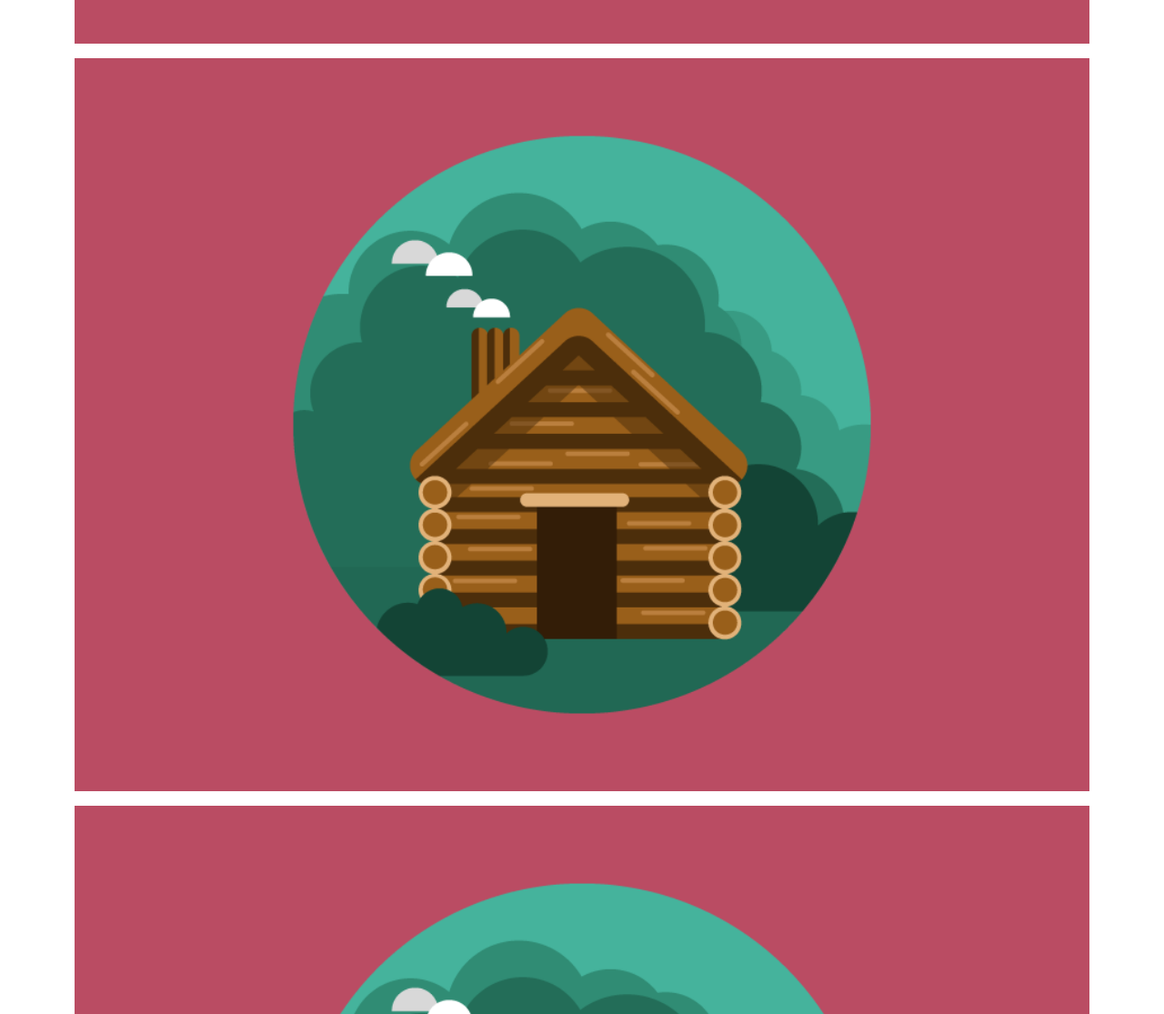
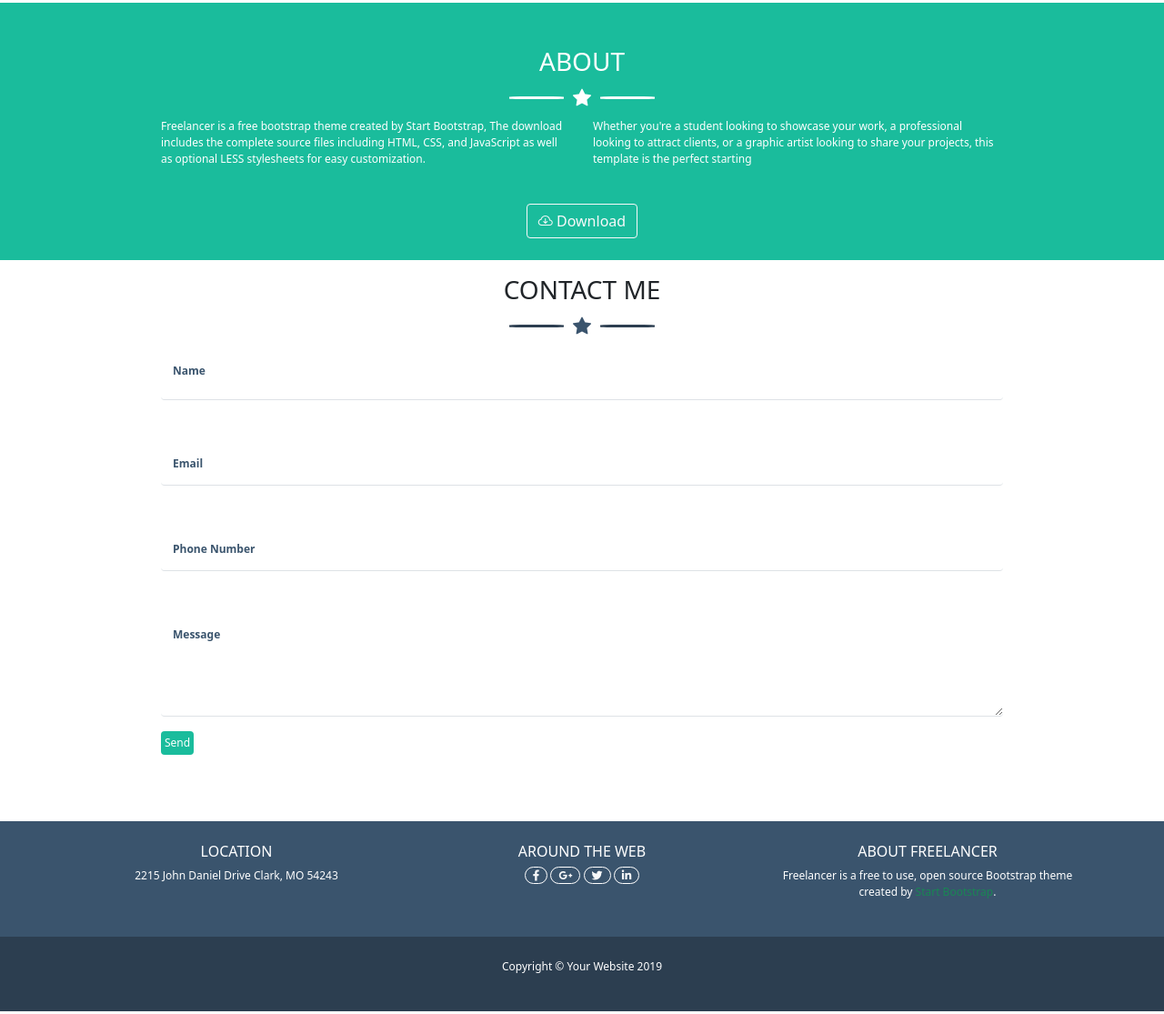
Before and after one commit to flashbLack98/html-css-bootstrap-freelancer, a plain HTML site: page index.html in a window 1280 px wide. Shown: the part 1210-2325 px from the top of the page at 91% size. Drawn offline with nearby package versions, Linux system fonts and the light colour scheme.

Commit message:
mobile and tablet complete

```diff
--- a/css/style.css
+++ b/css/style.css
@@ -0,0 +1,53 @@
+body{
+    font-size: 12px;
+}
+
+:root{
+    --bs-dark-rgb: 44,62,80;
+    --bs-success-rgb: 26,188,156;
+    --bs-primary-rgb: 58,84,109;
+}
+
+.my_star_lines::before,.my_star_lines-dark::before{
+    content: "";
+    background-color: white;
+    height: 3px;
+    width: 60px;
+    display: inline-block;
+    margin:0 10px ;
+    border-radius: 20%;
+}
+
+.my_star_lines::after,.my_star_lines-dark::after{
+    content: "";
+    background-color: white;
+    height: 3px;
+    width: 60px;
+    display: inline-block;
+    margin:0 10px ;
+    border-radius: 20%;
+}
+
+.my_star_lines-dark::before{
+    background-color:rgb(44,62,80) ;
+}
+
+
+.my_star_lines-dark::after{
+    background-color:rgb(44,62,80) ;
+}
+
+.rounded-4{
+    border-radius: 5%;
+}
+
+
+@media screen and (min-width:768px) {
+    .w-md-25{
+        width: 25% !important;
+    }
+
+    .fs-md-5{
+        font-size: 1.25rem!important;
+    }
+}
--- a/index.html
+++ b/index.html
@@ -8,104 +8,156 @@
 
     <link href="https://cdn.jsdelivr.net/npm/bootstrap@5.1.1/dist/css/bootstrap.min.css" rel="stylesheet" integrity="sha384-F3w7mX95PdgyTmZZMECAngseQB83DfGTowi0iMjiWaeVhAn4FJkqJByhZMI3AhiU" crossorigin="anonymous">
     <link rel="stylesheet" href="https://cdn.jsdelivr.net/npm/bootstrap-icons@1.5.0/font/bootstrap-icons.css" >
+    <link rel="stylesheet" href="https://cdnjs.cloudflare.com/ajax/libs/font-awesome/5.15.3/css/all.min.css" >
     <link rel="stylesheet" href="css/style.css">
 </head>
 
 <body>
     <header>
-        <nav class="container bg-dark d-flex py-3 align-items-center">
-            <h4 class="text-white">START BOOTSTRAP</h4>
-            <button class="ms-auto fs-5 btn btn-outline-light"><i class="bi bi-list"></i></button>
+        <nav class="container-fluid bg-dark d-flex py-3 align-items-center">
+            <h6 class="text-white fw-bold m-0 ">START BOOTSTRAP</h6>
+            <button class="fs-6 py-0 ms-auto btn btn-outline-light d-md-none"><i class="bi bi-list"></i></button>
+            <ul class=" ms-auto list-inline mb-0 d-none d-md-block">
+                <li class="list-inline-item"><a class="text-decoration-none text-white fw-bold" href="#PORTFOLIO">PORTFOLIO</a></li>
+                <li class="list-inline-item"><a class="text-decoration-none text-white fw-bold" href="#ABOUT">ABOUT</a></li>
+                <li class="list-inline-item"><a class="text-decoration-none text-white fw-bold" href="#CONTACT">CONTACT</a></li>
+            </ul>
         </nav>
 
         <!-- HERO -->
-        <div class="container bg-success ">
-            <div class="row col-12 align-items-center flex-column">
-                <img class="w-25" src="img/avatar.svg" alt="user">
-                <h1 class="text-white text-center">START BOOTSTRAP</h1>
+        <div class="container-fluid bg-success ">
+            <div class="container">
+                <div class="row justify-content-center">
+                    <img class="w-50 w-md-25" src="img/avatar.svg" alt="user">
+                    <h1 class="text-white text-center mt-2">START BOOTSTRAP</h1>
+                    <div class="my_star_lines my-2 d-flex justify-content-center align-items-center">
+                        <i class="bi bi-star-fill fs-1 fs-md-5 text-white"></i>
+                    </div>
+                    <p class="col-8 text-white text-center">GRAPHIC ARTIST - WEB DESIGNER - ILLUSTRATOR</p>
+                </div>
             </div>
         </div>
     </header>
 
     <main>
-        <div class="container col-12">
+        <br>
+        <!-- PORTFOLIO -->
+        <div id="PORTFOLIO" class="container">
             <div class="row">
-                <h3 class="text-center">PORTFOLIO</h3>
-            </div>
-
-            <!-- PORTFOLIO -->
-            <div class="row">
-                <img class="my-2" src="img/cabin.png" alt="">
-                <img class="my-2" src="img/cabin.png" alt="">
-                <img class="my-2" src="img/cabin.png" alt="">
-                <img class="my-2" src="img/cabin.png" alt="">
-                <img class="my-2" src="img/cabin.png" alt="">
-                <img class="mt-2 mb-4" src="img/cabin.png" alt="">
-            </div>
-
-            <!-- ABOUT -->
-            <div class="container col-12 bg-success">
-                <div class="row justify-content-center">
-                    <h3 class="text-white text-center">ABOUT</h3>
-
-                    <p class="col-8 text-white">Lorem ipsum dolor sit, amet consectetur adipisicing elit. Dolores nostrum veritatis, labore delectus, quisquam quos id amet aspernatur, nulla iusto debitis atque quasi praesentium sapiente sint ducimus enim eveniet maiores?</p>
-
+                <h3 class="text-center mt-5 fs-2">PORTFOLIO</h3>
+                <div class="my_star_lines-dark mt-2 mb-1 d-flex justify-content-center align-items-center">
+                    <i class="bi bi-star-fill fs-1 fs-md-5 text-primary"></i>
                 </div>
             </div>
 
+            <div class="row row-cols-md-2 row-cols-lg-3">
+                <img class="my-2 rounded-4" src="img/cabin.png" alt="">
+                <img class="my-2 rounded-4" src="img/cake.png" alt="">
+                <img class="my-2 rounded-4" src="img/circus.png" alt="">
+                <img class="my-2 rounded-4" src="img/game.png" alt="">
+                <img class="my-2 mb-md-5 rounded-4" src="img/safe.png" alt="">
+                <img class="mt-2 mb-4 mb-md-5 rounded-4" src="img/submarine.png" alt="">
+            </div>
+        </div>
 
-            <!-- CONTACT ME -->
-            <div class="container col-12">
-
-                <div class="row">
-                    <h3 class="text-center">CONTACT ME</h3>
-
+            <!-- ABOUT -->
+        <div id="ABOUT" class="container-fluid bg-success ">
+            <div class="container">
+                <h3 class="text-white text-center pt-5">ABOUT</h3>
+                <div class="my_star_lines my-2 d-flex justify-content-center align-items-center">
+                    <i class="bi bi-star-fill fs-1 fs-md-5 text-white"></i>
                 </div>
 
-                <div class="row justify-content-center">
-                    <form class="col-8">
-                        <label for="Name">Name</label><br>
-                        <input type="text" id="Name" name="Name"><br>
-                        <label for="Email">Email Address</label><br>
-                        <input type="email" id="Email" name="Email"><br>
-                        <label for="Phone Number">Phone Number</label><br>
-                        <input type="text" id="Phone Number" name="Phone Number"><br>
-                        <label for="Message">Message</label><br>
-                        <input type="text" id="Message" name="Message"><br>
-                    </form>
 
+                <div class="row row-cols-1 row-cols-md-1  justify-content-center">
+
+                    <p class="col-8 col-md-5 text-white">Freelancer is a free bootstrap theme created by Start Bootstrap, The download includes the complete source files including HTML, CSS, and JavaScript as well as optional LESS stylesheets for easy customization.</p>
+
+                    <p class="col-8 col-md-5 text-white">Whether you're a student looking to showcase your work, a professional looking to attract clients, or a graphic artist looking to share your projects, this template is the perfect starting</p>
                 </div>
 
             </div>
 
-
-
+            <div class="text-center">
+                <button class="btn btn-outline-light my-4 "><i class="bi bi-cloud-arrow-down"></i> Download</button>
+            </div>
         </div>
 
 
+        <!-- CONTACT ME -->
+        <div id="CONTACT" class="container-fluid">
+            <div class="container">
+                <h3 class="mt-3 text-center ">CONTACT ME</h3>
+                <div class="my_star_lines-dark my-2 d-flex justify-content-center align-items-center">
+                    <i class="bi bi-star-fill fs-1 fs-md-5 text-primary"></i>
+                </div>
+
+
+                <div class="row row-cols-1 justify-content-center">
+
+
+                    <form class="col-8 col-md-10 mb-4">
+                        <div class="form-floating">
+                            <input class="form-control w-100 border-0 border-bottom" placeholder="Name" type="text" id="Name" name="Name"><br>
+                            <label class="form-label text-primary fw-bold" for="Name">Name</label><br>
+                        </div>
+
+                        <div class="form-floating">
+                            <input class="form-control w-100 border-0 border-bottom" placeholder="Email" type="email" id="Email" name="Email"><br>
+                            <label class="form-label text-primary fw-bold mt-2 " for="Email">Email</label><br>
+                        </div>
+
+                        <div class="form-floating">
+                            <input class="form-control w-100 border-0 border-bottom" placeholder="Phone Number" type="text" id="Phone Number" name="Phone Number"><br>
+                            <label class="form-label text-primary fw-bold mt-2 " for="Phone Number">Phone Number</label><br>
+                        </div>
+
+                        <div class="form-floating h-25">
+                            <textarea class="form-control w-100 h-100 border-0 border-bottom mb-5" placeholder="Message" type="text" id="Message" name="Message"></textarea><br>
+                            <label class="form-label text-primary fw-bold mt-2 " for="Message">Message</label><br>
+                        </div>
+
+                        <button class=" my-3 p-1 border-0 bg-success rounded text-white">Send</button>
+                    </form>
+                </div>
+            </div>
+        </div>
     </main>
 
     <footer>
-        <div class="container col-12 bg-primary">
-            <div class="row justify-content-center">
-                <h5 class="text-white">LOCATION</h5>
-                <p>Lorem ipsum, dolor sit </p>
-            </div>
+        <div class="container-fluid bg-primary">
+            <div class="container">
+                <div class="row text-center py-md-3">
 
-            <div class="row justify-content-center">
-                <h5 class="text-white">LOCATION</h5>
-                <p>Lorem ipsum, dolor sit </p>
-            </div>
+                    <div class="col-md-4 my-2">
+                        <h6 class="text-white ">LOCATION</h6>
+                        <p class=" text-white">2215 John Daniel Drive Clark, MO 54243 </p>
+                    </div>
 
-            <div class="row justify-content-center">
-                <h5 class="text-white">LOCATION</h5>
-                <p>Lorem ipsum, dolor sit </p>
+                    <div class="col-md-4 my-2">
+                        <h6 class="text-white ">AROUND THE WEB</h6>
+                        <ul class="p-0 text-white" >
+                            <li class="list-unstyled d-inline-block"><div><a class="link-light px-2  border border-1 border-white rounded-pill" href="#"><i class="fab fa-facebook-f"></i></a></div></li>
+                            <li class="list-unstyled d-inline-block"><a class="link-light px-2  border border-1 border-white rounded-pill" href="#"><i class="fab fa-google-plus-g"></i></a></li>
+                            <li class="list-unstyled d-inline-block"><a class="link-light px-2  border border-1 border-white rounded-pill" href="#"><i class="fab fa-twitter"></i></a></li>
+                            <li class="list-unstyled d-inline-block"><a class="link-light px-2  border border-1 border-white rounded-pill" href="#"><i class="fab fa-linkedin-in"></i></a></li>
+                        </ul>
+
+                    </div>
+
+                    <div class="col-md-4 my-2 ">
+                        <h6 class="text-white ">ABOUT FREELANCER</h6>
+                        <p class=" text-white">Freelancer is a free to use, open source Bootstrap theme created by <span><a class="link-success text-decoration-none" href="#">Start Bootstrap</a></span>.</p>
+                    </div>
+                </div>
             </div>
 
         </div>
 
-        <div class="container bg-dark">
-            <p class="text-white">lorem ipsum</p>
+        <div class="container-fluid bg-dark">
+            <div class="row justify-content-center">
+                <p class="text-white text-center py-4 col-8">Copyright &#169; Your Website 2019</p>
+            </div>
         </div>
 
     </footer>
```
